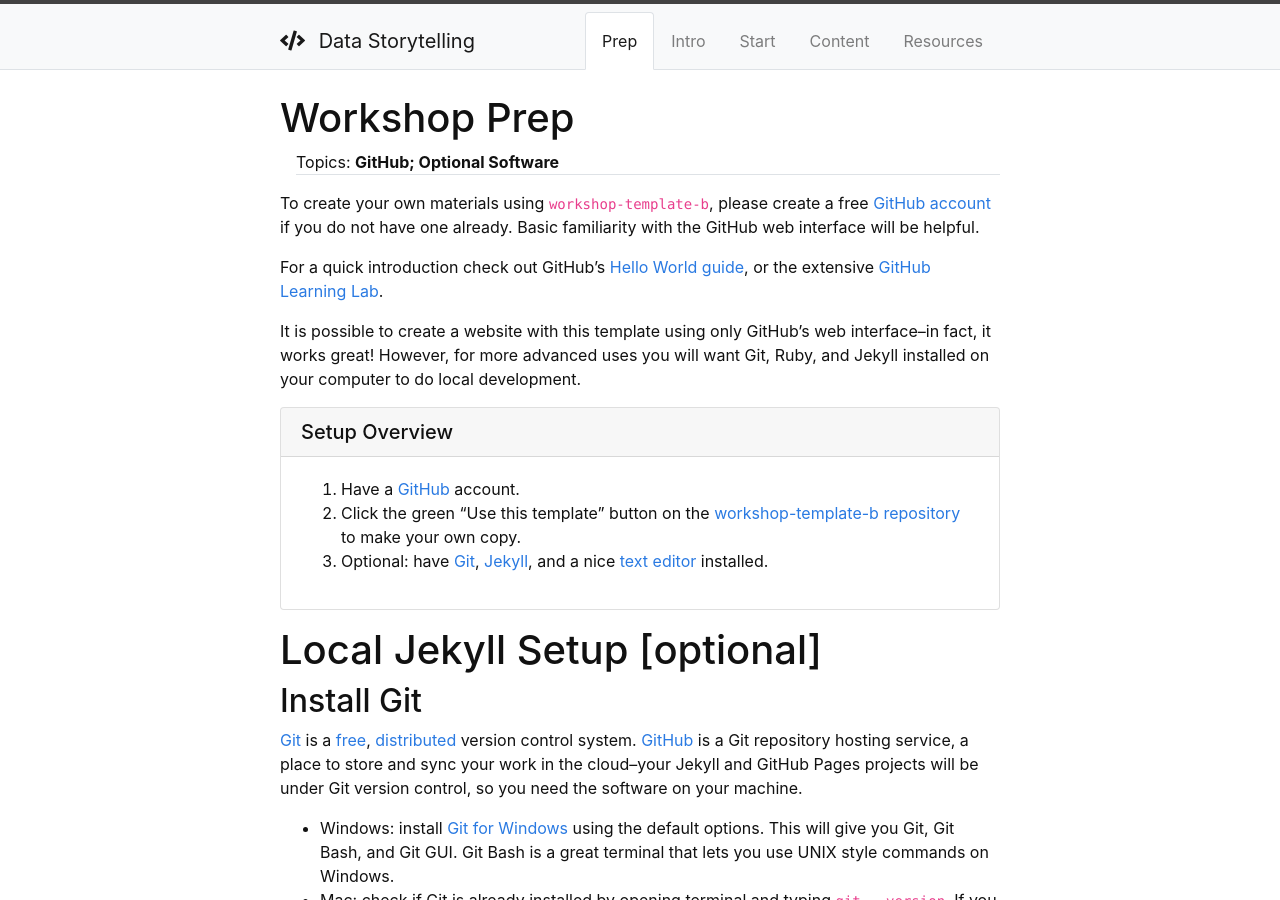
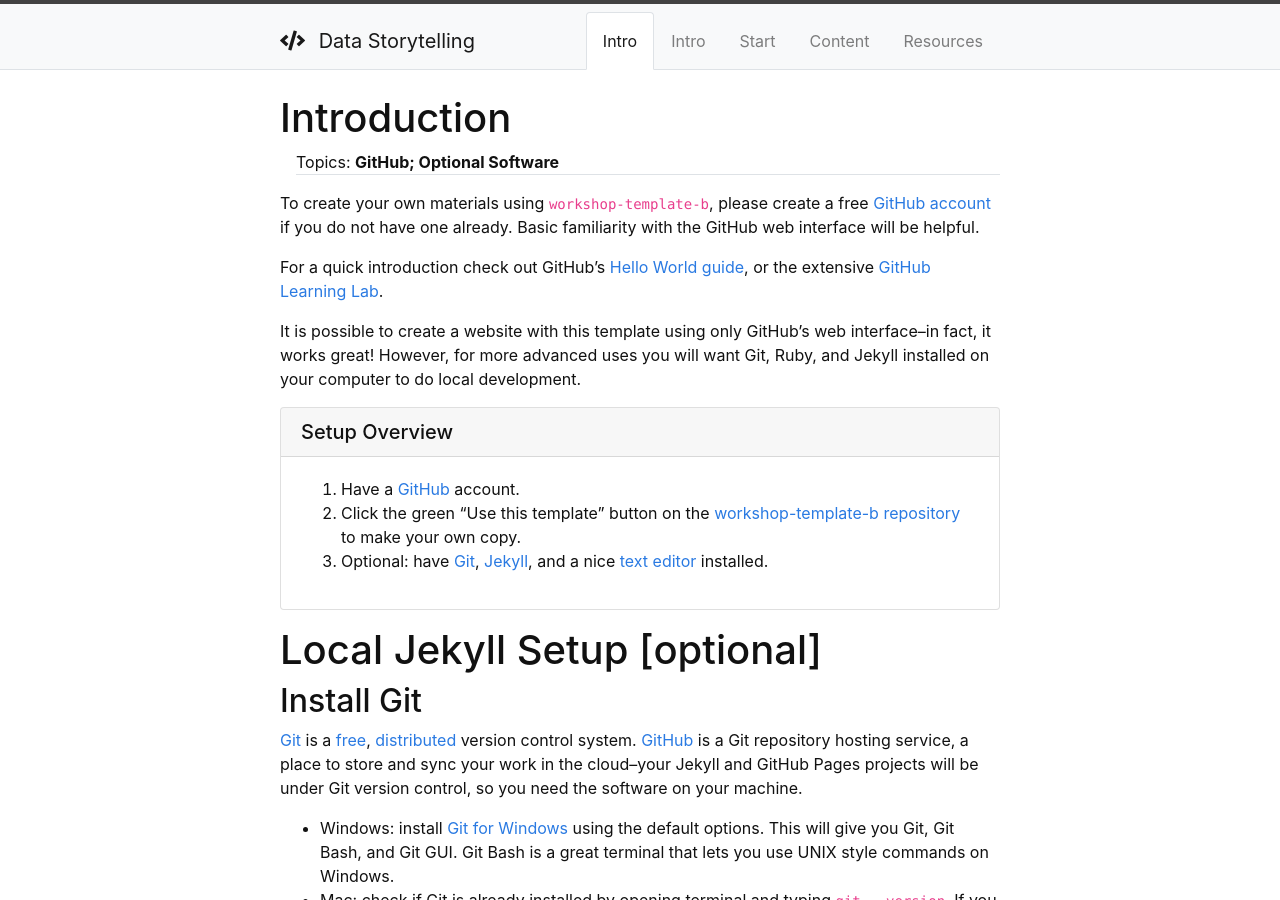
Before and after one commit to masamiy/DataStoryTelling, a Jekyll site: the page built from content/0-prep.md, in a window 1280 px wide and 900 px high. Built offline with Jekyll 4.4.1, drawn with Linux system fonts in a browser that asks for light colours.

Commit message:
Update 0-prep.md

```diff
--- a/content/0-prep.md
+++ b/content/0-prep.md
@@ -1,6 +1,6 @@
 ---
-title: Workshop Prep
-nav: Prep
+title: Introduction
+nav: Intro
 topics: GitHub; Optional Software
 ---
 
```
